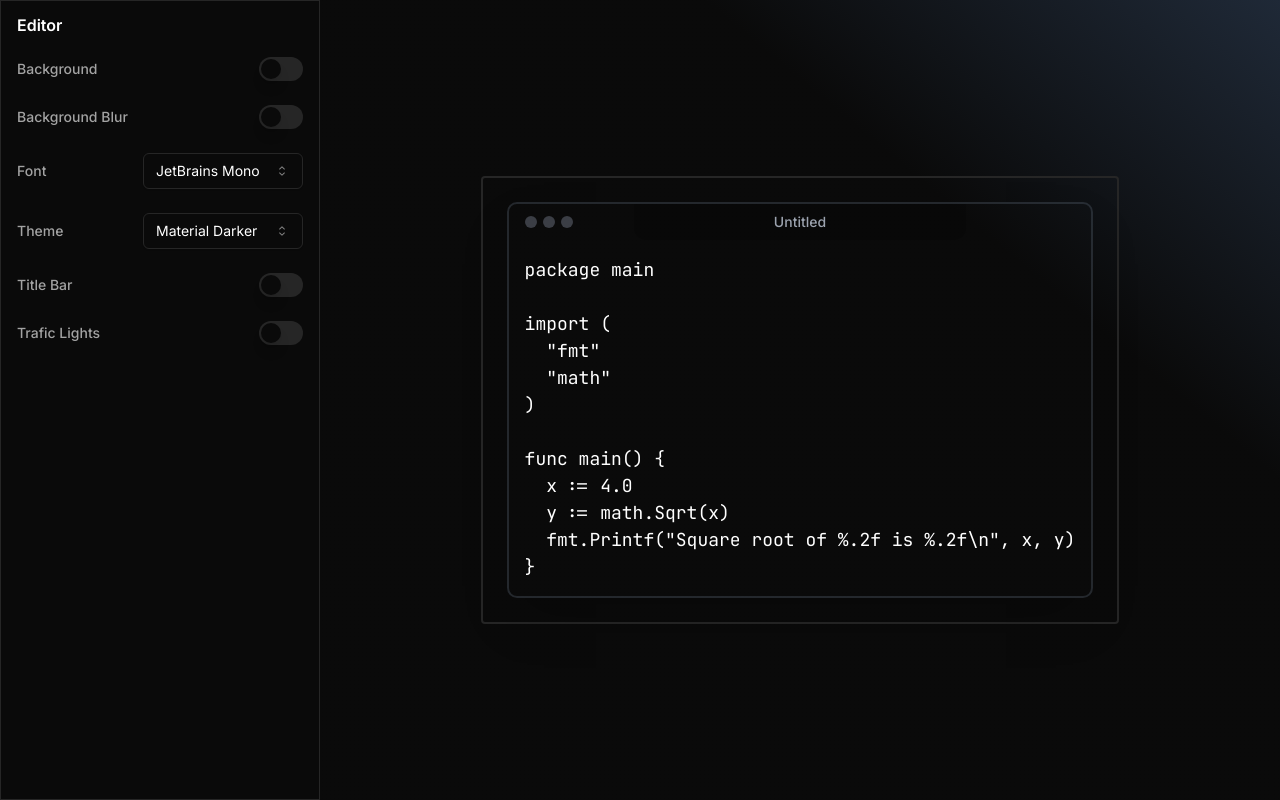
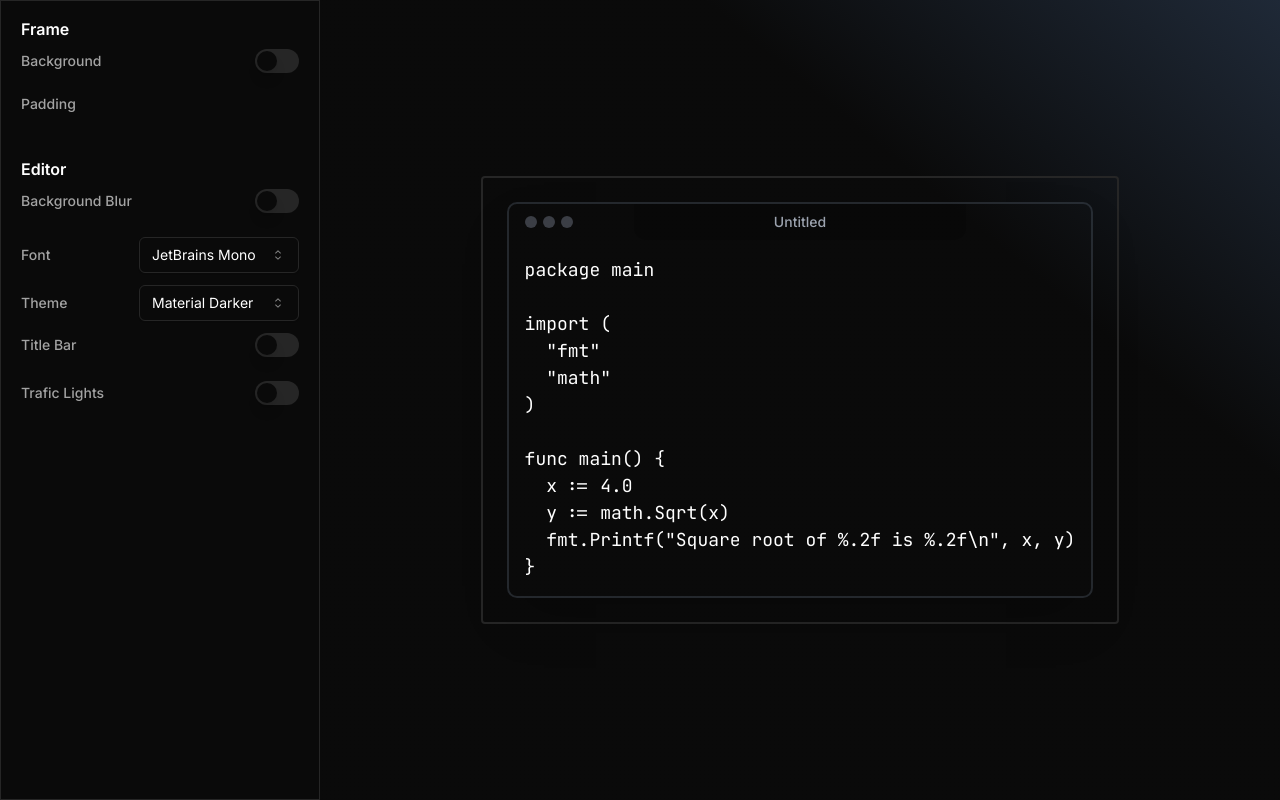
Before and after one commit to togawalk/code-screenshot, a React (Vite) app: page / in a window 1280 px wide. Built offline with nearby package versions, Linux system fonts and the light colour scheme; a small style sheet from the web is missing.

Commit message:
fix: sidebar components height

```diff
--- a/src/components/SettingsGroup.tsx
+++ b/src/components/SettingsGroup.tsx
@@ -8,9 +8,9 @@ export default function SettingsGroup({
   title: string
 }) {
   return (
-    <div className='space-y-2 px-4'>
-      <p className='font-semibold py-3'>{title}</p>
-      <div className='space-y-6'>{children}</div>
+    <div className='space-y-2 px-5'>
+      <p className='font-semibold'>{title}</p>
+      <div className='space-y-3'>{children}</div>
     </div>
   )
 }
--- a/src/components/Sidebar.tsx
+++ b/src/components/Sidebar.tsx
@@ -6,15 +6,24 @@ import ThemeSelect from './controls/ThemeSelect'
 
 export default function Sidebar() {
   return (
-    <aside className='z-20 w-80 flex flex-col fixed bg-card top-0 bottom-0 border'>
-      <SettingsGroup title='Editor'>
-        <fieldset className='flex items-center justify-between'>
+    <aside className='z-20 w-80 flex flex-col fixed bg-card top-0 bottom-0 border space-y-6 py-4'>
+
+      <SettingsGroup title='Frame'>
+        <fieldset className='flex items-center justify-between min-h-[36px]'>
           <Label htmlFor='show-background' className='text-muted-foreground'>
             Background
           </Label>
           <Switch id='show-background' />
         </fieldset>
-        <fieldset className='flex items-center justify-between'>
+        <fieldset className='flex items-center justify-between min-h-[36px]'>
+          <Label htmlFor='show-background' className='text-muted-foreground'>
+            Padding
+          </Label>
+        </fieldset>
+
+      </SettingsGroup>
+      <SettingsGroup title='Editor'>
+        <fieldset className='flex items-center justify-between min-h-[36px]'>
           <Label htmlFor='background-blur' className='text-muted-foreground'>
             Background Blur
           </Label>
@@ -22,13 +31,13 @@ export default function Sidebar() {
         </fieldset>
         <FontSelect />
         <ThemeSelect />
-        <fieldset className='flex items-center justify-between'>
+        <fieldset className='flex items-center justify-between min-h-[36px]'>
           <Label htmlFor='show-title-bar' className='text-muted-foreground'>
             Title Bar
           </Label>
           <Switch id='show-title-bar' />
         </fieldset>
-        <fieldset className='flex items-center justify-between'>
+        <fieldset className='flex items-center justify-between min-h-[36px]'>
           <Label htmlFor='show-trafic-lights' className='text-muted-foreground'>
             Trafic Lights
           </Label>
```
